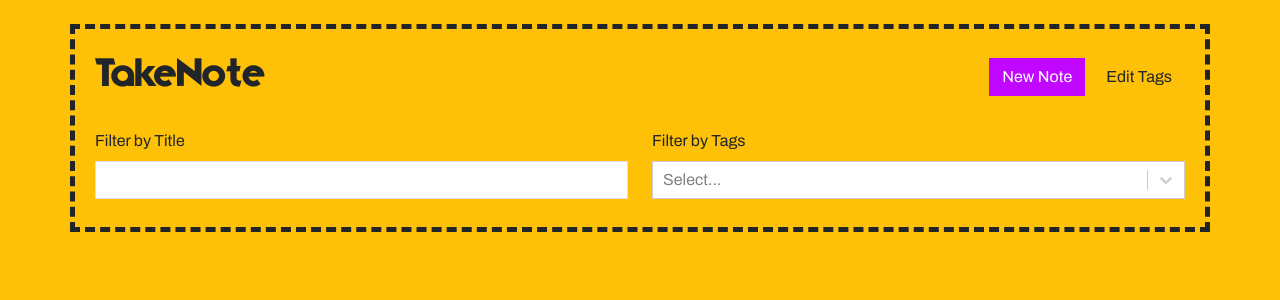
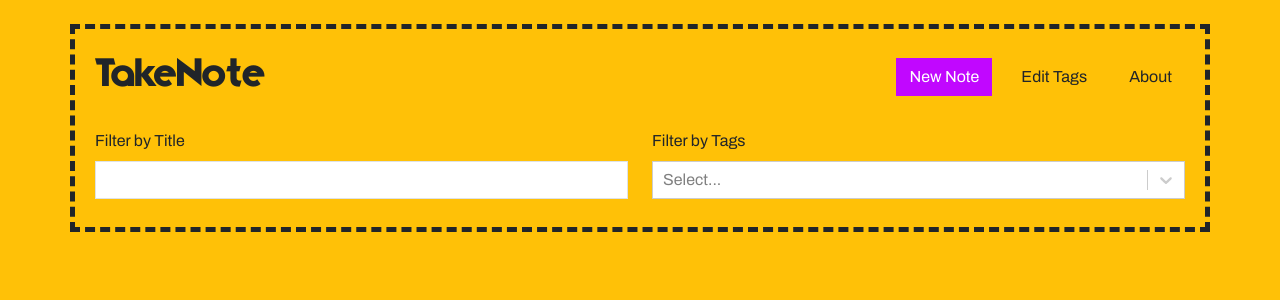
Before and after one commit to kdando/TakeNote, a React (Vite) app: page / in a window 1280 px wide. Shown: the top 300 px of the page. Built offline with nearby package versions, Linux system fonts and the light colour scheme.

Commit message:
About button added to nav - non-functional atm

```diff
--- a/src/components/NoteList.tsx
+++ b/src/components/NoteList.tsx
@@ -45,11 +45,12 @@ export function NoteList ({ availableTags, notes, onUpdateTag, onDeleteTag }: No
         <Row className="align-items-center mb-4">
             <Col><h1 >TakeNote</h1></Col>
             <Col xs="auto">
-                <Stack gap={2} direction="horizontal">
+                <Stack gap={3} direction="horizontal">
                     <Link to="/new">
                         <Button variant="primary"  style={{ backgroundColor: '#C107FF', borderColor: '#C107FF'}}>New Note</Button>
                     </Link>
                     <Button variant="outline-sec" onClick={() => setEditTagsModalIsOpen(true)}>Edit Tags</Button>
+                    <Button variant='outline-sec'>About</Button>
                 </Stack>
             </Col>
         </Row>
--- a/src/index.css
+++ b/src/index.css
@@ -21,7 +21,6 @@ h1 {
 }
 
 
-
 /* REMOVE ROUNDED CORNERS FROM EVERYTHING */
 * {
     border-radius: 0 !important;
```
